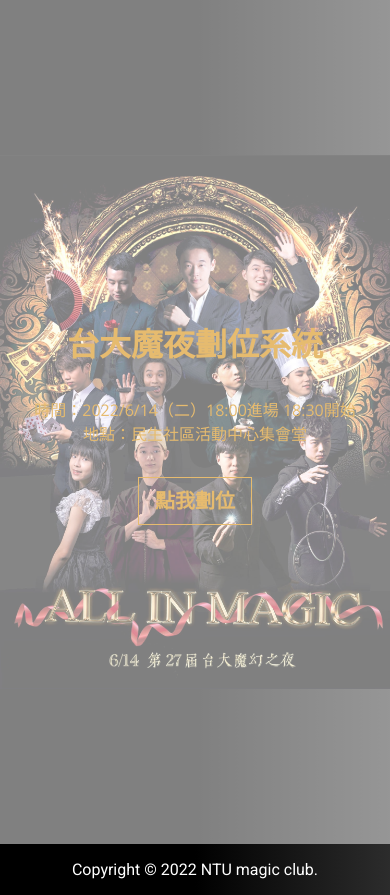
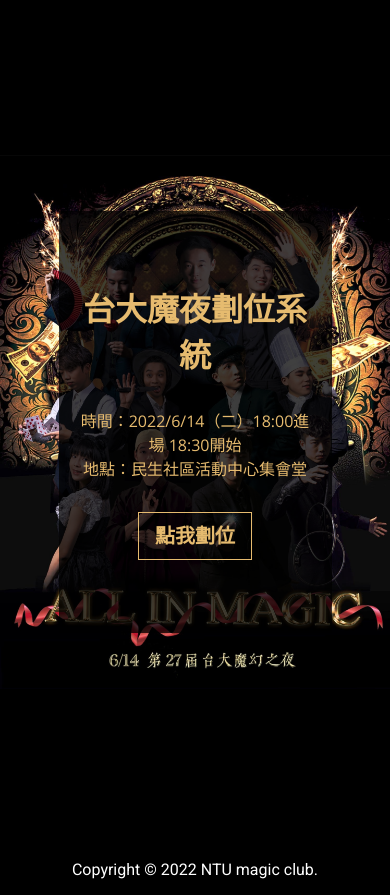
Before and after one commit to xieyou0608/ntumagic, a React (Create React App) app: page / in a window 390 px wide. Built offline with nearby package versions, Linux system fonts and the light colour scheme; no server answers.

Commit message:
修改_homepage.scss，調整手機版style

```diff
--- a/src/styles/_homepage.scss
+++ b/src/styles/_homepage.scss
@@ -50,19 +50,24 @@
         }
     }
     @media (max-width: 767px) {
+        background-image: none;
+        background-color: #000000;
         .poster{
             width: 100%;
         }
         .info{
-            width: 100%;
-            height: 100%;
+            width: 70%;
+            height: 50%;
             display: block;
-            background-color: rgba($color: #ffffff, $alpha: .5);
+            background-color: rgba($color: #000000, $alpha: .75);
             position: absolute;
+            margin: auto;
             top: 0;
             bottom: 0;
             left: 0;
+            right: 0;
             text-align: center;
+            padding: 20px;
             display: flex;
             flex-direction: column;
         }
@@ -71,4 +76,8 @@
 .footer{
     padding: 16px 0;
     background-image: linear-gradient(90deg, #000000 50%, #2c2c2c 100%);
+    @media (max-width: 767px) {
+        background-image: none;
+        background-color: #000000;
+    }
 }
--- a/src/styles/style.css
+++ b/src/styles/style.css
@@ -107,19 +107,26 @@
 }
 
 @media (max-width: 767px) {
+  .homepage {
+    background-image: none;
+    background-color: #000000;
+  }
   .homepage .poster {
     width: 100%;
   }
   .homepage .info {
-    width: 100%;
-    height: 100%;
+    width: 70%;
+    height: 50%;
     display: block;
-    background-color: rgba(255, 255, 255, 0.5);
+    background-color: rgba(0, 0, 0, 0.75);
     position: absolute;
+    margin: auto;
     top: 0;
     bottom: 0;
     left: 0;
+    right: 0;
     text-align: center;
+    padding: 20px;
     display: -webkit-box;
     display: -ms-flexbox;
     display: flex;
@@ -134,6 +141,13 @@
   padding: 16px 0;
   background-image: -webkit-gradient(linear, left top, right top, color-stop(50%, #000000), to(#2c2c2c));
   background-image: linear-gradient(90deg, #000000 50%, #2c2c2c 100%);
+}
+
+@media (max-width: 767px) {
+  .footer {
+    background-image: none;
+    background-color: #000000;
+  }
 }
 
 .guidepage {
```
Also changed, not shown: 1 other file (tests, documents, lock files or other folders).
